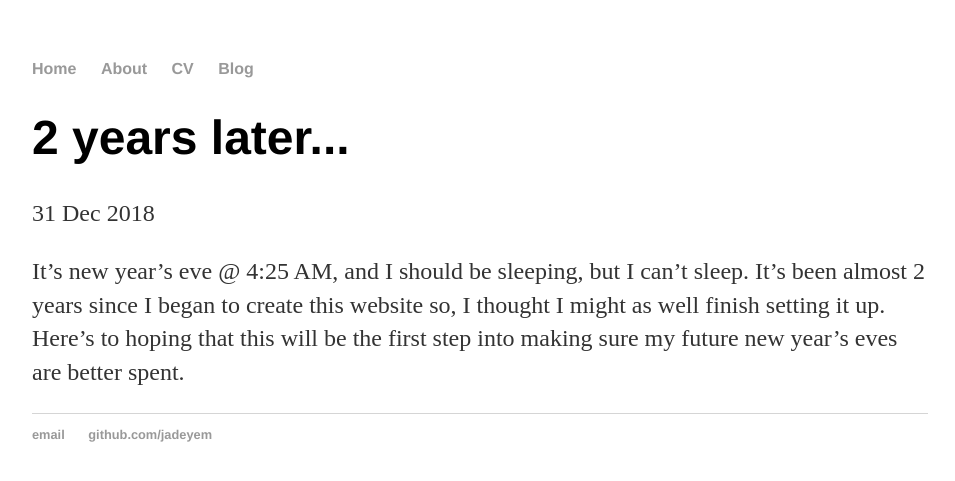
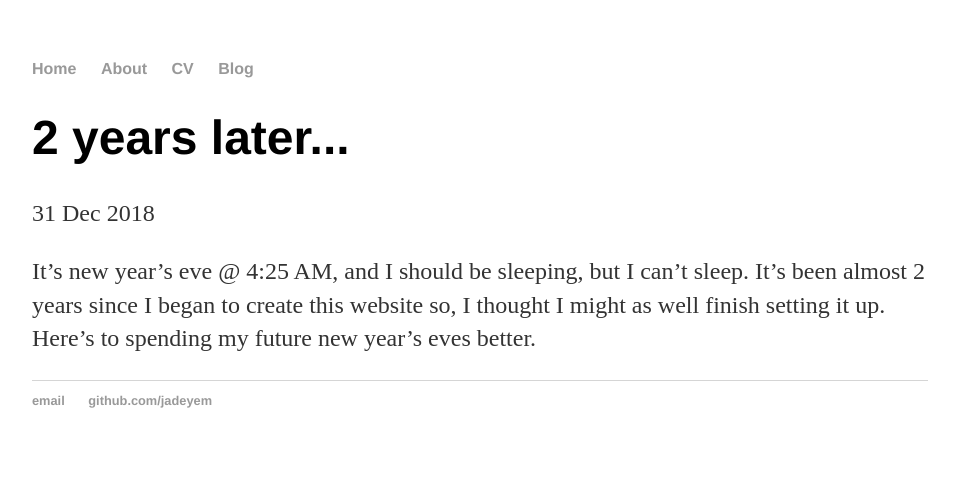
Before and after one commit to jadeyem/jadeyem.github.io, a Jekyll site: the page built from _posts/2018-12-31-site-launched.md, in a window 1280 px wide. Shown: the top 481 px of the page, without its empty margins (160-1115 px from the left). Built offline with Jekyll 4.4.1, drawn with Linux system fonts in a browser that asks for light colours.

Commit message:
Update 2018-12-31-site-launched.md

```diff
--- a/_posts/2018-12-31-site-launched.md
+++ b/_posts/2018-12-31-site-launched.md
@@ -4,4 +4,4 @@ title: "2 years later..."
 date: 2018-12-31
 ---
 
-It's new year's eve @ 4:25 AM, and I should be sleeping, but I can't sleep. It's been almost 2 years since I began to create this website so, I thought I might as well finish setting it up. Here's to hoping that this will be the first step into making sure my future new year's eves are better spent.
+It's new year's eve @ 4:25 AM, and I should be sleeping, but I can't sleep. It's been almost 2 years since I began to create this website so, I thought I might as well finish setting it up. Here's to spending my future new year's eves better.
```
